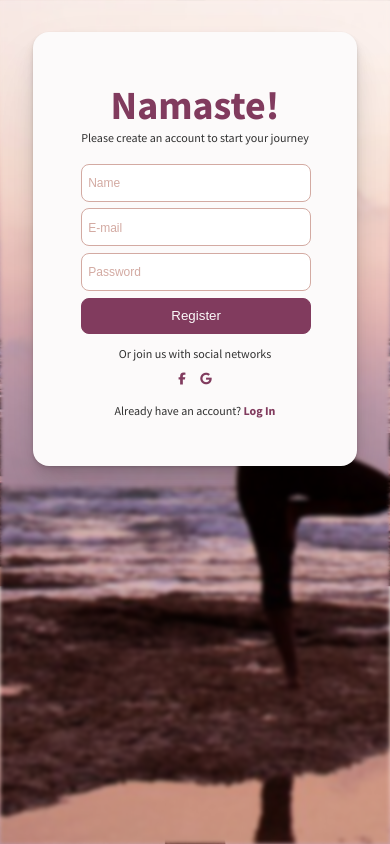
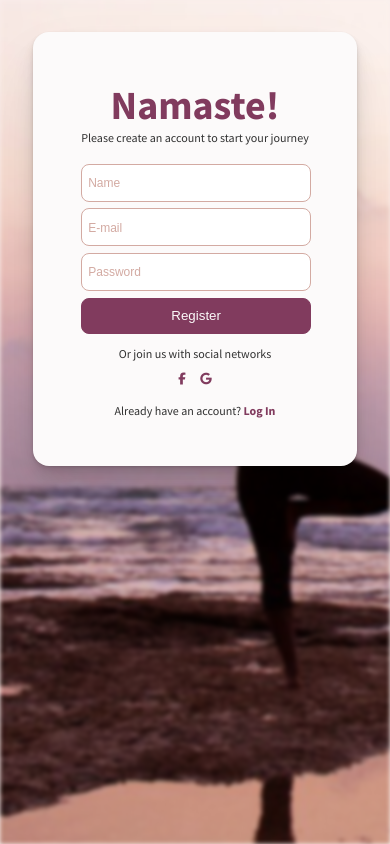
Before and after one commit to HeesunParknl/Register-page, a plain HTML site: page index.html in a window 390 px wide. Drawn offline with Linux system fonts and the light colour scheme.

Commit message:
changed background of mobile version

```diff
--- a/style.css
+++ b/style.css
@@ -113,11 +113,6 @@ button {
         display: none;
     }
 
-    body {
-        background-image: url(yoga3.jpg);
-        background-size: cover;
-    }
-
     body::before {
         position: fixed;
         top: 0;
```
